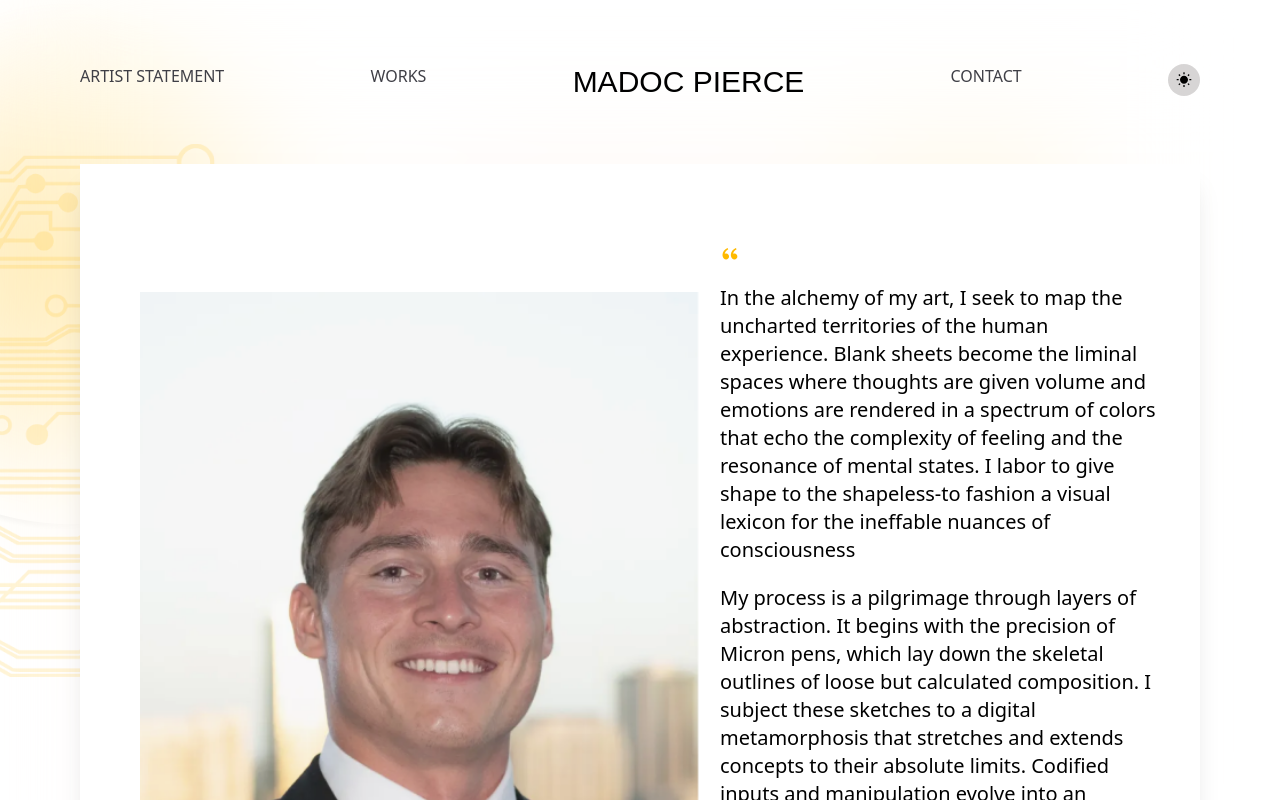
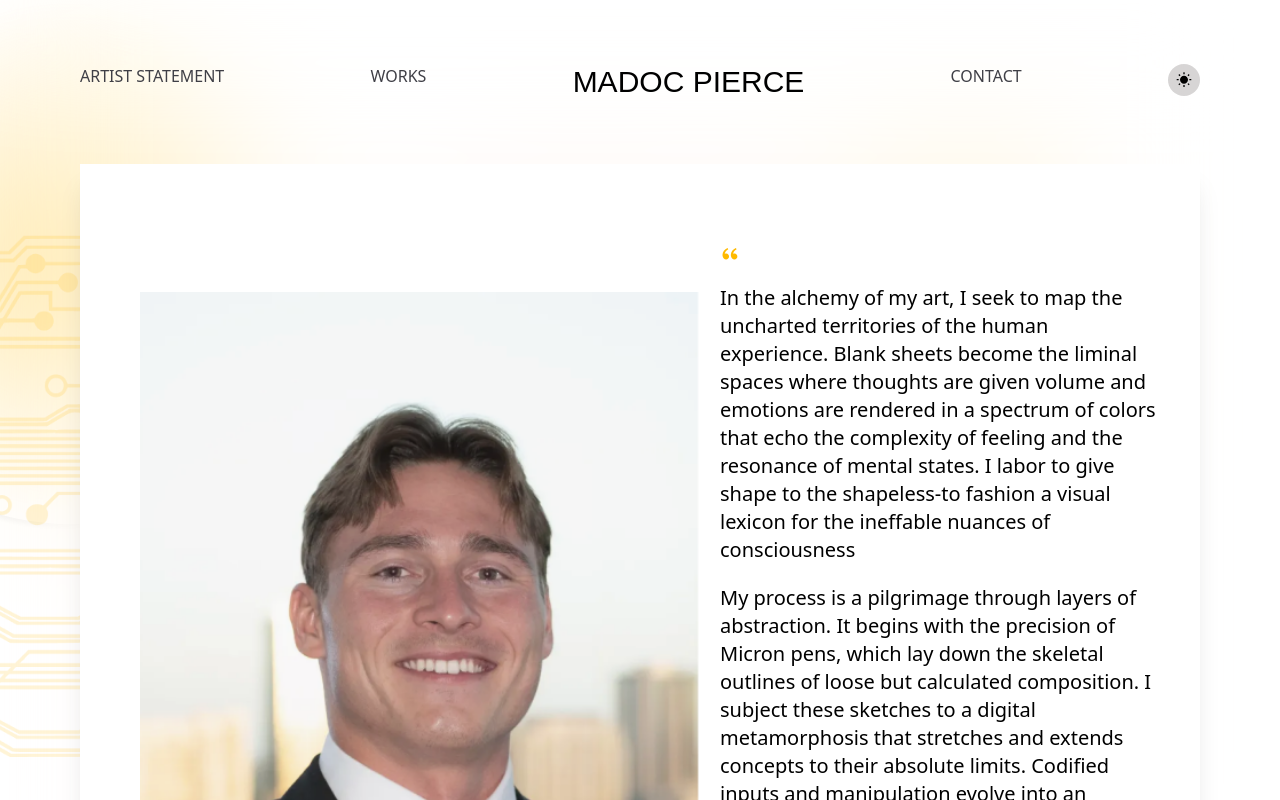
Before and after one commit to FADHILI-Josue/artist_portfolio, a React (Vite) app: page /about in a window 1280 px wide. Shown: the top 800 px of the page. Built offline with nearby package versions, Linux system fonts and the light colour scheme; a web font is replaced by a local one.

Commit message:
fix: excess padding

```diff
--- a/src/pages/AboutPage.tsx
+++ b/src/pages/AboutPage.tsx
@@ -22,7 +22,7 @@ const AboutPage = () => {
             <div className="circle5 blur-3xl right-0 -translate-x-[110%] bottom-0 translate-y-32"></div>
         </div>
         <div className="flex h-full pb-20 backdrop-blur-3xl bg-gradient-to-b flex-col relative">
-            <div className="absolute -left-52 top-36 z-0 h-screen">
+            <div className="absolute -left-52 top-56 z-0 h-screen">
                 <img src={home_left} alt="home left" className='h-1/2 sm:h-2/3' />
             </div>
             <div className="absolute z-0 rotate-180 right-0 h-screen bottom-36">
@@ -34,7 +34,7 @@ const AboutPage = () => {
                         <Navbar />
                     </div>
                 </MaxWidthWrapper>
-                <div className='mx-auto w-full sm:max-w-screen-2xl px-4 md:px-20 text-black dark:text-white'>
+                <div className='mx-auto w-full sm:max-w-screen-[1600px] px-4 md:px-20 text-black dark:text-white'>
                     <div className="w-full flex md:hidden my-10 justify-between items-center">
                         <button className='text-light-gold hover:scale-110 transition-all duration-300' onClick={() => navigate(-1)}>&larr; Back</button>
                         <button className='flex bg-stone-300/40 h-8 w-8 items-center justify-center rounded-full' onClick={() => toggleMode()}><MdWbSunny size={20} className='text-black dark:text-white hover:scale-110 transition-all duration-200' /></button>
```
